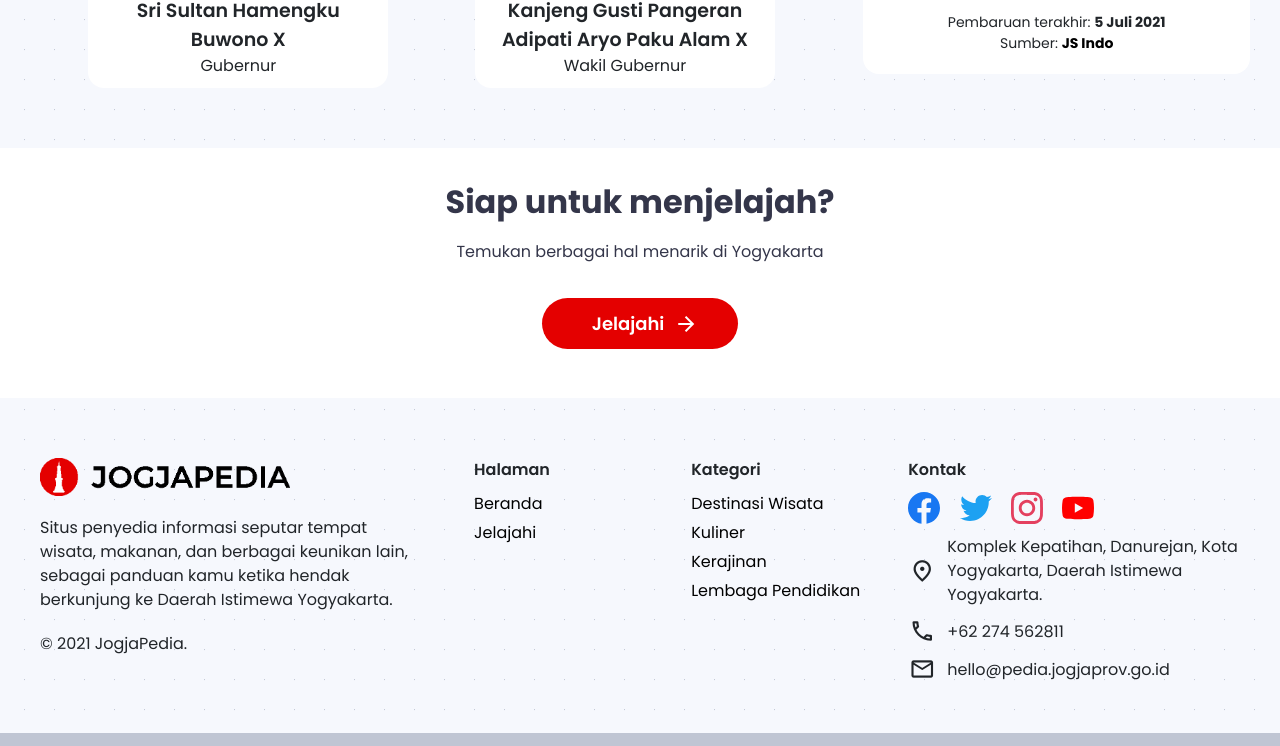
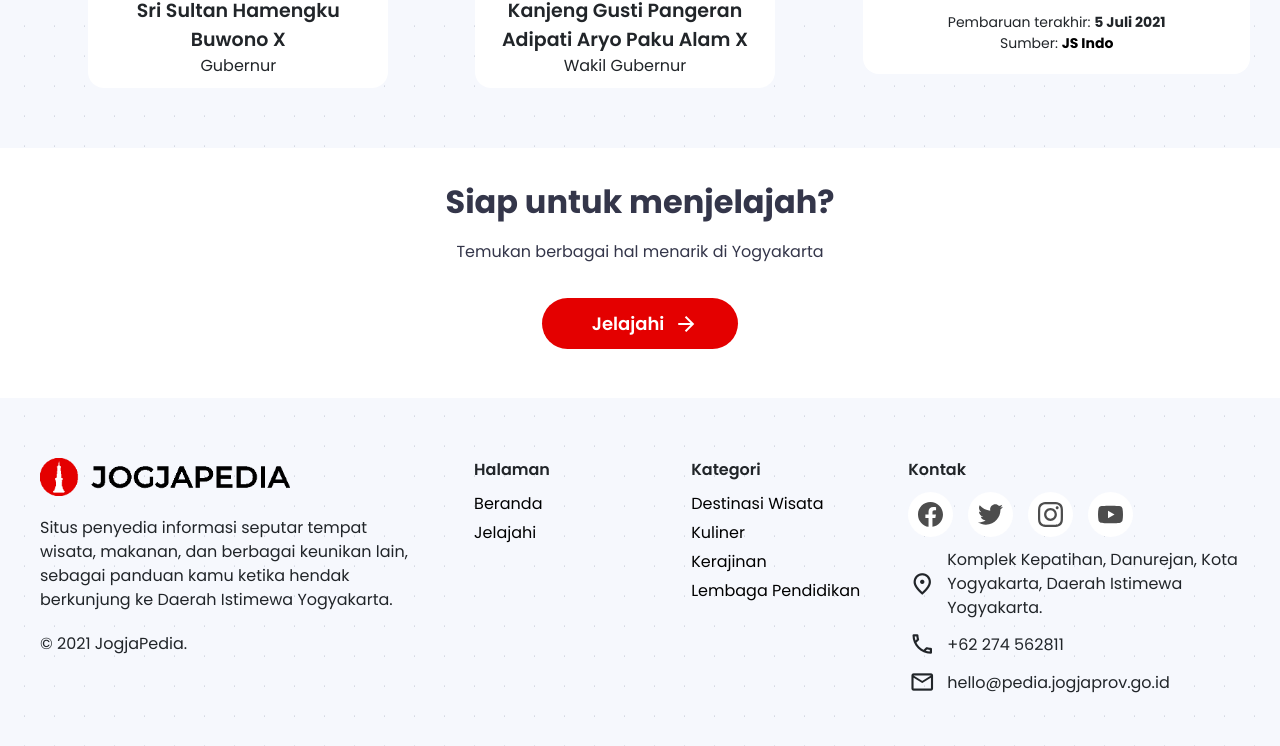
Before and after one commit to zendevscape/jogjapedia, a website built with webpack: page src/templates/index.html in a window 1280 px wide. Shown: the part 1803-2549 px from the top of the page. Built offline with nearby package versions, Linux system fonts and the light colour scheme; no server answers.

Commit message:
Update social media icon style
Signed-off-by: Ahmad Rulim <mfalkia342@gmail.com>

```diff
--- a/src/styles/main.css
+++ b/src/styles/main.css
@@ -283,13 +283,33 @@ footer div.category a:hover {
   color: #e40000;
 }
 
-footer div.contact ul {
+footer div.contact div {
   margin-bottom: 10px;
+  display: flex;
+  flex-direction: row;
 }
 
-footer div.contact ul li {
+footer div.contact div a {
   display: inline-block;
+  width: 45px;
+  height: 45px;
   margin-right: 15px;
+  padding: 10px;
+  border-radius: 50%;
+  background-color: #ffffff;
+}
+
+footer div.contact a svg {
+  width: 25px;
+  height: 25px;
+  filter: grayscale(1) brightness(0) opacity(0.7);
+  -webkit-transition: all 200ms ease;
+  -ms-transition: all 200ms ease;
+  transition: all 200ms ease;
+}
+
+footer div.contact a:hover svg {
+  filter: none;
 }
 
 footer div.contact td {
--- a/src/templates/index.html
+++ b/src/templates/index.html
@@ -76,8 +76,7 @@
     </div>
     <div class="contact">
       <p>Kontak</p>
-      <ul class="social-media">
-        <li>
+      <div class="social-media">
         <a target="_blank" rel="nofollow noopener" href="https://www.facebook.com/humaspemdadiy">
           <svg version="1.1" xmlns="http://www.w3.org/2000/svg" width="32" height="32" viewBox="0 0 32 32">
             <title>Facebook</title>
@@ -86,8 +85,6 @@
             </path>
           </svg>
         </a>
-        </li>
-        <li>
         <a target="_blank" rel="nofollow noopener" href="https://twitter.com/humas_jogja">
           <svg version="1.1" xmlns="http://www.w3.org/2000/svg" width="32" height="32" viewBox="0 0 32 32">
             <title>Twitter</title>
@@ -96,8 +93,6 @@
             </path>
           </svg>
         </a>
-        </li>
-        <li>
         <a target="_blank" rel="nofollow noopener" href="https://www.instagram.com/humasjogja">
           <svg version="1.1" xmlns="http://www.w3.org/2000/svg" width="32" height="32" viewBox="0 0 32 32">
             <title>Instagram</title>
@@ -106,8 +101,6 @@
             </path>
           </svg>
         </a>
-        </li>
-        <li>
         <a target="_blank" rel="nofollow noopener" href="https://www.youtube.com/channel/UC6vcKVVzPxWw3eVxfa-gkJQ">
           <svg version="1.1" xmlns="http://www.w3.org/2000/svg" width="32" height="32" viewBox="0 0 32 32">
             <title>YouTube</title>
@@ -116,8 +109,7 @@
             </path>
           </svg>
         </a>
-        </li>
-      </ul>
+      </div>
       <table>
         <tr>
           <td><i class="material-icons-outlined">place</i></td>
```
Lines whose indentation alone changed are shown as unchanged.
